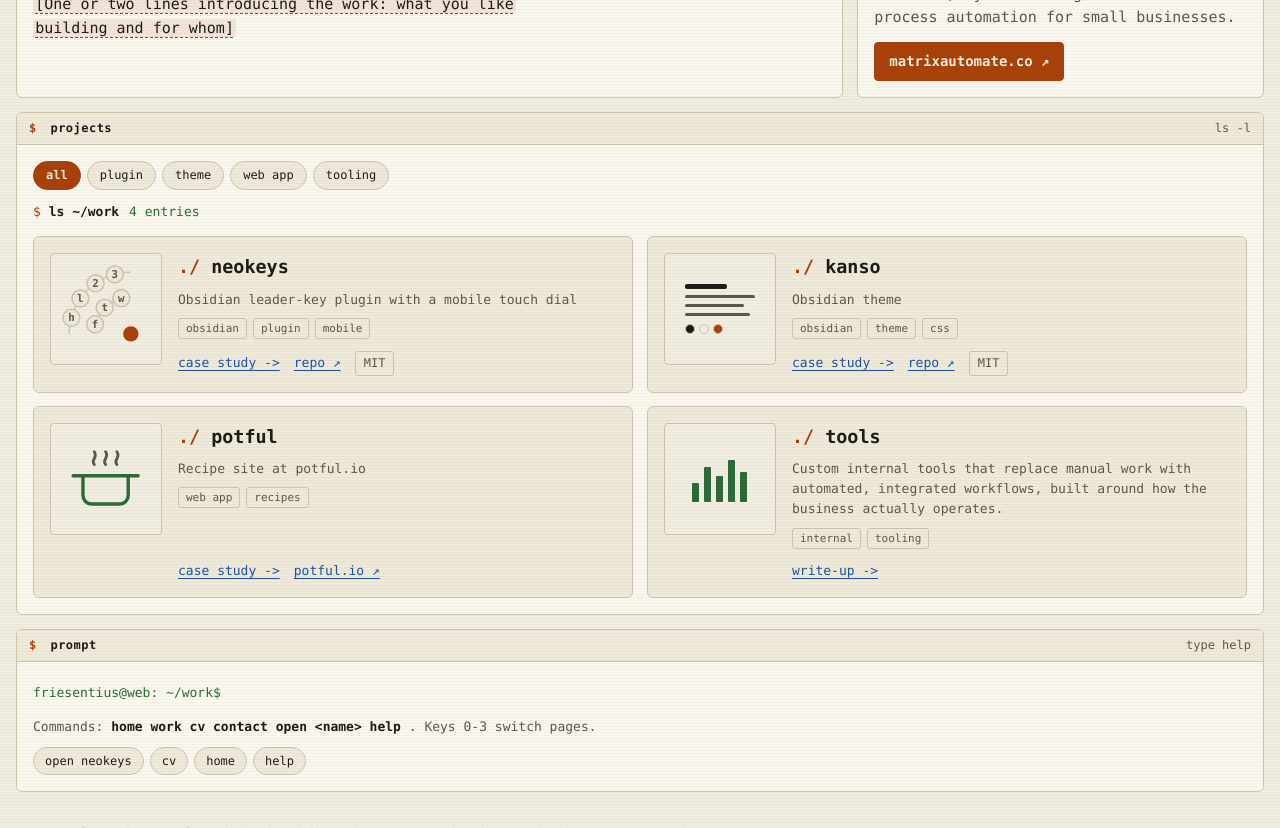
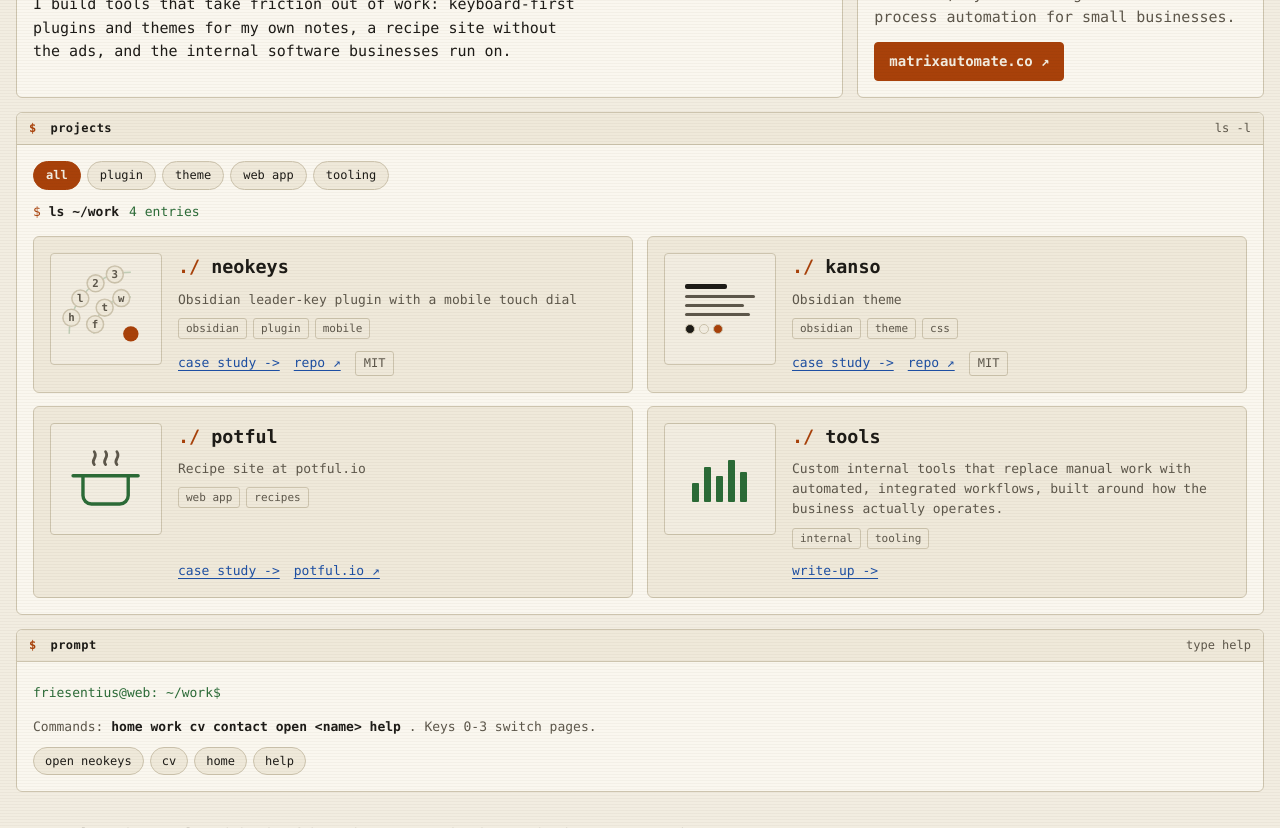
Before and after one commit to friesentius/friesentius.github.io, an Astro site: page /work in a window 1280 px wide. Shown: the part 221-1049 px from the top of the page. Built offline with nearby package versions, Linux system fonts and the light colour scheme; Astro itself is replaced by a stand-in of ours; a web font is replaced by a local one.

Commit message:
Replace Work page intro placeholder with approved copy

```diff
--- a/src/pages/work/index.astro
+++ b/src/pages/work/index.astro
@@ -1,6 +1,5 @@
 ---
 import Pane from '../../components/Pane.astro';
-import Placeholder from '../../components/Placeholder.astro';
 import WorkCard from '../../components/WorkCard.astro';
 import Page from '../../layouts/Page.astro';
 import { getProjects } from '../../data/projects';
@@ -42,9 +41,8 @@ const filters = [
       <span data-scramble>work/</span>
     </h1>
     <p class="sub">
-      <Placeholder>
-        [One or two lines introducing the work: what you like building and for whom]
-      </Placeholder>
+      I build tools that take friction out of work: keyboard-first plugins and themes for my own
+      notes, a recipe site without the ads, and the internal software businesses run on.
     </p>
   </Pane>
 
```
